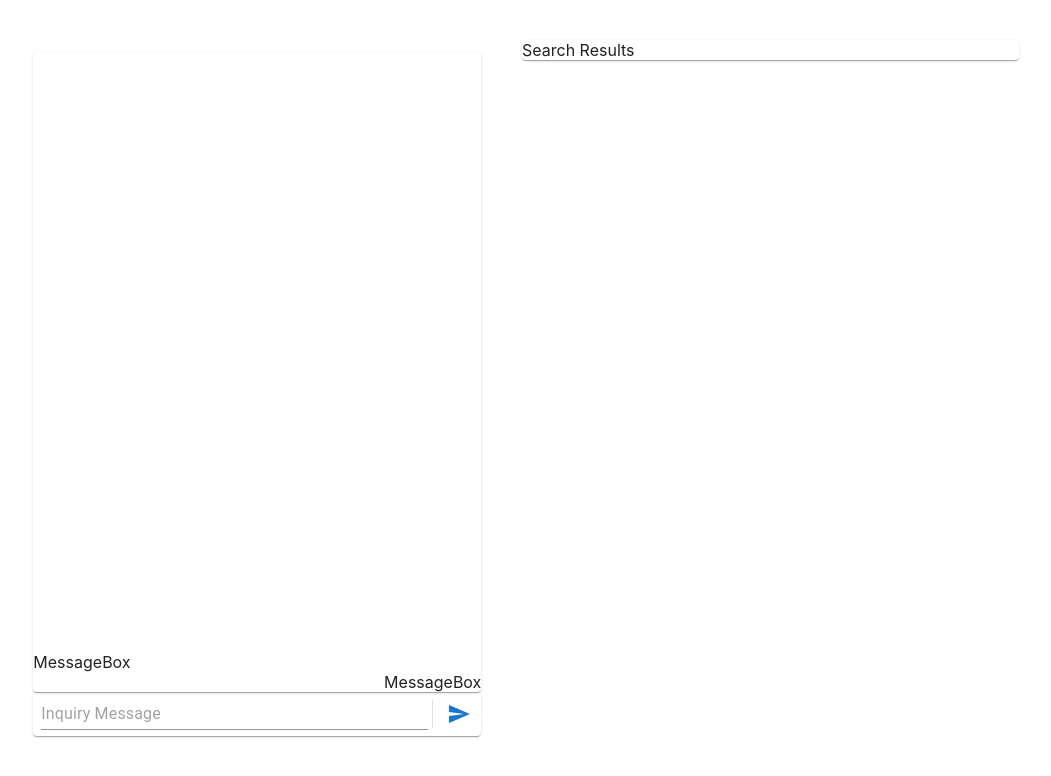
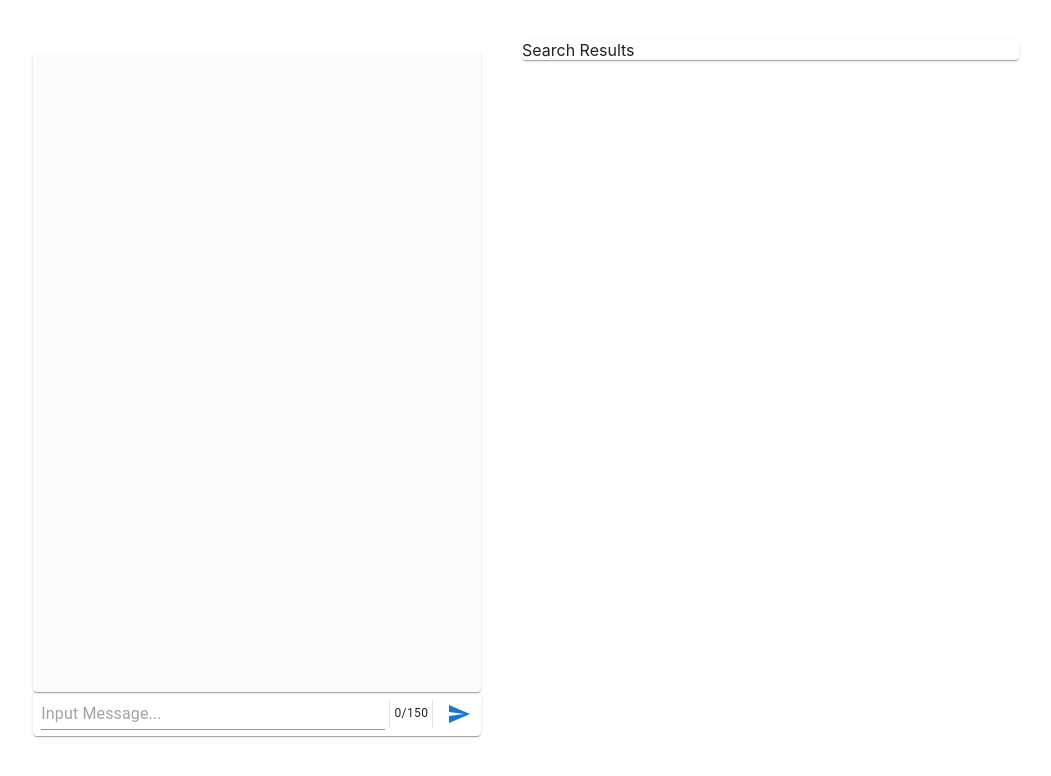
Before and after one commit to SenjorWhite/interview-bot, a React (Create React App) app: page / in a window 1280 px wide. Shown: the top 776 px of the page, without its empty margins (126-1177 px from the left). Built offline with nearby package versions, Linux system fonts and the light colour scheme.

Commit message:
Added more css and component events for chat box

```diff
--- a/src/components/ChatBox.tsx
+++ b/src/components/ChatBox.tsx
@@ -1,8 +1,10 @@
 import React, { useEffect, useState } from 'react';
-import { IconButton, Paper, InputBase, Divider, Input } from '@mui/material';
+import { IconButton, Paper, InputBase, Divider, Input, Typography } from '@mui/material';
 import SendIcon from '@mui/icons-material/Send';
 import { Container } from '@mui/system';
 import MessageBox from './MessageBox';
+
+const INPUT_MAX_LENGTH = 150;
 
 const ChatBox: React.FC = () => {
 	const [inputValue, setInputValue] = useState('');
@@ -25,6 +27,15 @@ const ChatBox: React.FC = () => {
 		setInputValue('');
 	};
 
+	const renderMessageBoxes = () => {
+		return messages
+			.slice()
+			.reverse()
+			.map((message, index) => (
+				<MessageBox key={index} align={index % 2 === 1 ? 'left' : 'right'} text={message} />
+			));
+	};
+
 	return (
 		<Container sx={{ display: 'flex', flexDirection: 'column', alignItems: 'center', p: '12px' }}>
 			<Paper
@@ -32,14 +43,13 @@ const ChatBox: React.FC = () => {
 					width: '35vw',
 					height: '80vh',
 					display: 'flex',
-					// alignItems: 'center',
 					flexDirection: 'column-reverse',
-					// justifyContent: 'space-between',
 					position: 'relative',
+					overflowX: 'auto',
+					bgcolor: '#fcfcfc',
 				}}
 			>
-				<MessageBox align="left" />
-				<MessageBox align="right" />
+				{renderMessageBoxes()}
 			</Paper>
 			<Paper sx={{ width: '35vw', display: 'flex', alignItems: 'center' }}>
 				<Input
@@ -47,9 +57,13 @@ const ChatBox: React.FC = () => {
 					onKeyDown={handleKeyPress}
 					onChange={(event: React.ChangeEvent<HTMLInputElement>) => setInputValue(event.target.value)}
 					sx={{ ml: 1, flex: 1 }}
-					placeholder="Inquiry Message"
-					inputProps={{ 'aria-label': 'inquiry message' }}
+					placeholder="Input Message..."
+					inputProps={{ 'aria-label': 'inquiry message', maxLength: INPUT_MAX_LENGTH }}
 				/>
+				<Divider sx={{ height: 28, m: 0.5 }} orientation="vertical" />
+				<Typography variant="caption">
+					{inputValue.length}/{INPUT_MAX_LENGTH}
+				</Typography>
 				<Divider sx={{ height: 28, m: 0.5 }} orientation="vertical" />
 				<IconButton onClick={handleSubmit} color="primary" sx={{ p: '10px' }}>
 					<SendIcon />
--- a/src/components/MessageBox.tsx
+++ b/src/components/MessageBox.tsx
@@ -1,17 +1,33 @@
+import { Avatar, Paper } from '@mui/material';
+import { Container, bgcolor, margin } from '@mui/system';
 import React, { useEffect, useState } from 'react';
 
 interface MessageBoxProps {
 	align: 'left' | 'right';
+	text: string;
 }
 
-const MessageBox: React.FC<MessageBoxProps> = ({ align }) => {
-	const basicStyle = { alignSelf: 'flex-end' };
+const MessageBox: React.FC<MessageBoxProps> = ({ align, text }) => {
+	const basicStyle = { alignSelf: 'flex-end', margin: '10px', padding: '5px' };
 
-	const leftStyle = { marginLeft: 'auto' };
-	const rightStyle = { marginRight: 'auto' };
+	const leftStyle = { marginRight: 'auto', paddingRight: '10%' };
+	const rightStyle = { marginLeft: 'auto', paddingLeft: '10%' };
 
 	const style = align === 'left' ? { ...basicStyle, ...leftStyle } : { ...basicStyle, ...rightStyle };
-	return <div style={style}>MessageBox</div>;
+	const spAvatar = (
+		<Avatar sx={{ width: 26, height: 26, fontSize: 17, background: 'linear-gradient(135deg, navy, skyblue)' }}>
+			SP
+		</Avatar>
+	);
+
+	return (
+		<div style={{ display: 'flex', alignItems: 'center', marginBottom: '10px', ...style }}>
+			{align === 'left' && spAvatar}
+			<Paper style={{ ...basicStyle, backgroundColor: align === 'left' ? '#f0fdff' : '#fffff5' }}>
+				<div>{text}</div>
+			</Paper>
+		</div>
+	);
 };
 
 export default MessageBox;
```
